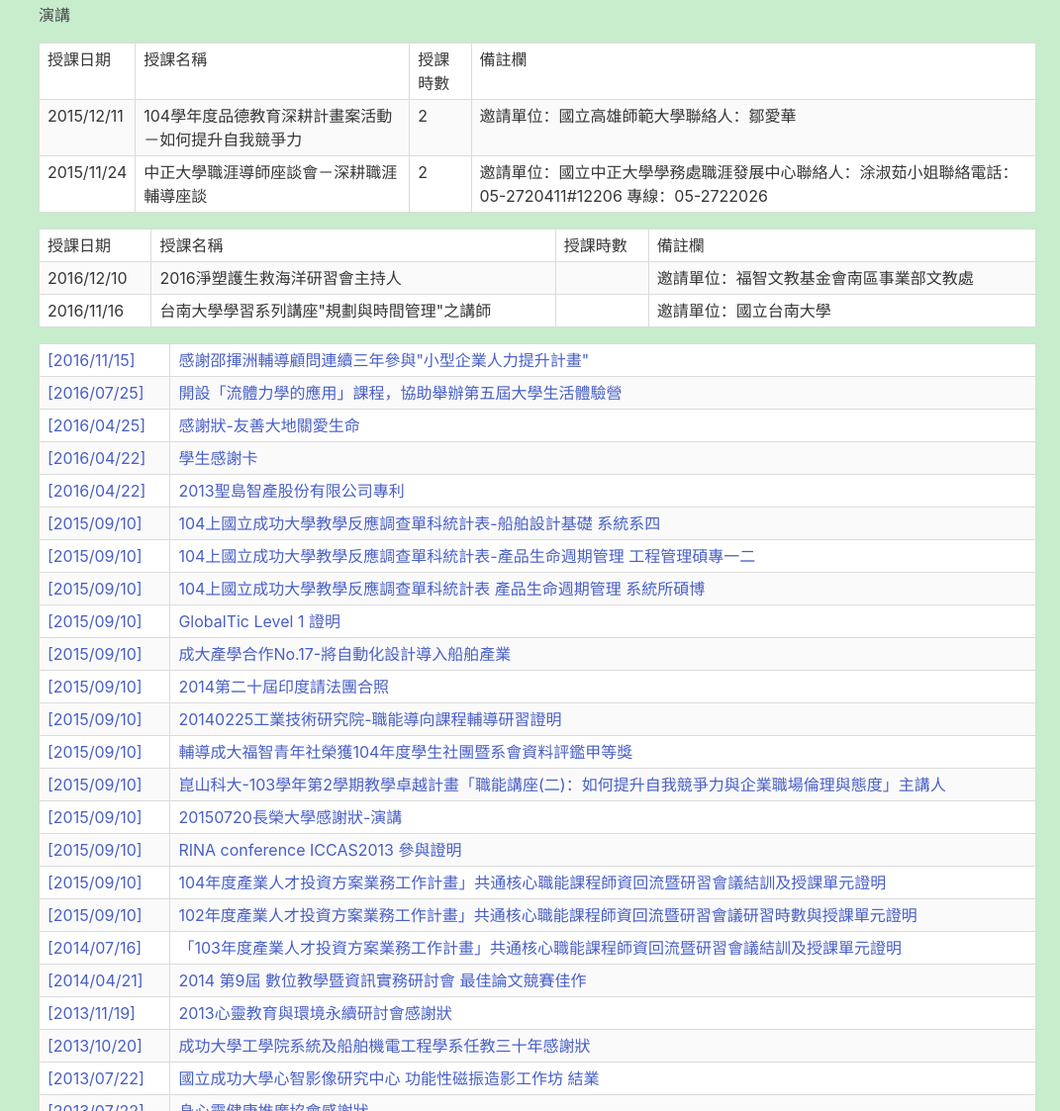
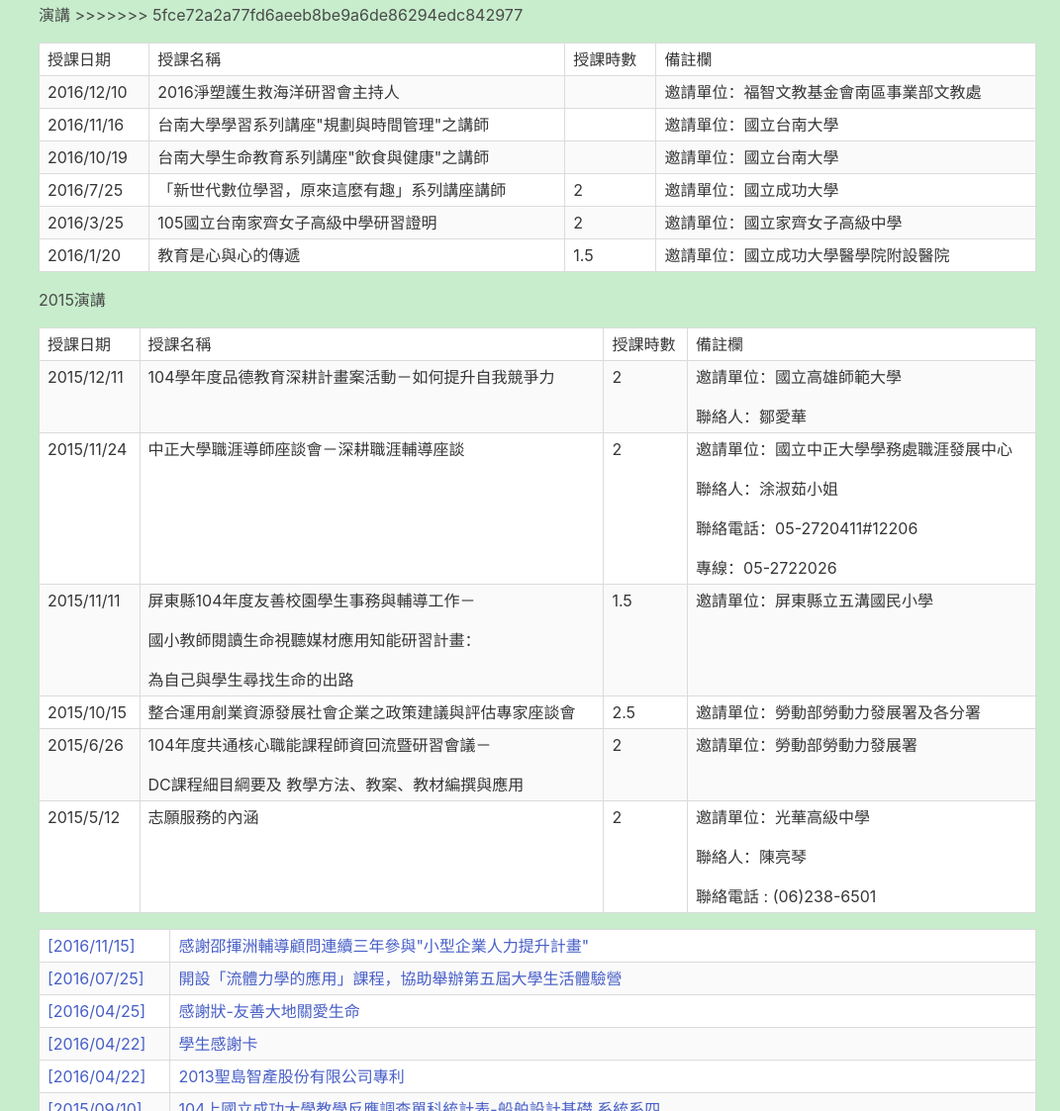
Before and after one commit to nmshaw000/nmshaw000.github.io, a plain HTML site: page personal/honor-and-reward/index.html in a window 1280 px wide. Shown: the part 972-2095 px from the top of the page at 99% size, without its empty margins (209-1280 px from the left). Drawn offline with nearby package versions, Linux system fonts and the light colour scheme.

Commit message:
Pushed by Travis CI

```diff
--- a/personal/honor-and-reward/index.html
+++ b/personal/honor-and-reward/index.html
@@ -119,7 +119,10 @@
     <aside><div class="is-pulled-left">
       <span>翻譯</span>:&nbsp;<a href="https://nmshaw000.github.io/en/personal/honor-and-reward/">English</a>&nbsp;</div><div class="is-pulled-right"><a href="https://github.com/nmshaw000/nmshaw/tree/master/content/articles/zh/personal/honor-and-reward.rst">在Github上編輯</a></div></aside>
     <hr>
-    <div class="main-content"><p>個人簡介 – 經歷</p>
+    <div class="main-content"><p>&lt;&lt;&lt;&lt;&lt;&lt;&lt; HEAD
+2016演講
+=======
+個人簡介 – 經歷</p>
 <table border="1" class="table is-bordered is-striped is-narrow docutils">
 <colgroup>
 <col width="25%" />
@@ -185,32 +188,8 @@
 </tr>
 </tbody>
 </table>
-<p>演講</p>
-<table border="1" class="table is-bordered is-striped is-narrow docutils">
-<colgroup>
-<col width="25%" />
-<col width="25%" />
-<col width="25%" />
-<col width="25%" />
-</colgroup>
-<tbody valign="top">
-<tr><td>授課日期</td>
-<td>授課名稱</td>
-<td>授課時數</td>
-<td>備註欄</td>
-</tr>
-<tr><td>2015/12/11</td>
-<td>104學年度品德教育深耕計畫案活動－如何提升自我競爭力</td>
-<td>2</td>
-<td>邀請單位：國立高雄師範大學聯絡人：鄒愛華</td>
-</tr>
-<tr><td>2015/11/24</td>
-<td>中正大學職涯導師座談會－深耕職涯輔導座談</td>
-<td>2</td>
-<td>邀請單位：國立中正大學學務處職涯發展中心聯絡人：涂淑茹小姐聯絡電話：05-2720411#12206 專線：05-2722026</td>
-</tr>
-</tbody>
-</table>
+<p>演講
+&gt;&gt;&gt;&gt;&gt;&gt;&gt; 5fce72a2a77fd6aeeb8be9a6de86294edc842977</p>
 <table border="1" class="table is-bordered is-striped is-narrow docutils">
 <colgroup>
 <col width="25%" />
@@ -233,6 +212,86 @@
 <td>台南大學學習系列講座&quot;規劃與時間管理&quot;之講師</td>
 <td>&nbsp;</td>
 <td>邀請單位：國立台南大學</td>
+</tr>
+<tr><td>2016/10/19</td>
+<td>台南大學生命教育系列講座&quot;飲食與健康&quot;之講師</td>
+<td>&nbsp;</td>
+<td>邀請單位：國立台南大學</td>
+</tr>
+<tr><td>2016/7/25</td>
+<td>「新世代數位學習，原來這麼有趣」系列講座講師</td>
+<td>2</td>
+<td>邀請單位：國立成功大學</td>
+</tr>
+<tr><td>2016/3/25</td>
+<td>105國立台南家齊女子高級中學研習證明</td>
+<td>2</td>
+<td>邀請單位：國立家齊女子高級中學</td>
+</tr>
+<tr><td>2016/1/20</td>
+<td>教育是心與心的傳遞</td>
+<td>1.5</td>
+<td>邀請單位：國立成功大學醫學院附設醫院</td>
+</tr>
+</tbody>
+</table>
+<p>2015演講</p>
+<table border="1" class="table is-bordered is-striped is-narrow docutils">
+<colgroup>
+<col width="25%" />
+<col width="25%" />
+<col width="25%" />
+<col width="25%" />
+</colgroup>
+<tbody valign="top">
+<tr><td>授課日期</td>
+<td>授課名稱</td>
+<td>授課時數</td>
+<td>備註欄</td>
+</tr>
+<tr><td>2015/12/11</td>
+<td>104學年度品德教育深耕計畫案活動－如何提升自我競爭力</td>
+<td>2</td>
+<td><p class="first">邀請單位：國立高雄師範大學</p>
+<p class="last">聯絡人：鄒愛華</p>
+</td>
+</tr>
+<tr><td>2015/11/24</td>
+<td>中正大學職涯導師座談會－深耕職涯輔導座談</td>
+<td>2</td>
+<td><p class="first">邀請單位：國立中正大學學務處職涯發展中心</p>
+<p>聯絡人：涂淑茹小姐</p>
+<p>聯絡電話：05-2720411#12206</p>
+<p class="last">專線：05-2722026</p>
+</td>
+</tr>
+<tr><td>2015/11/11</td>
+<td><p class="first">屏東縣104年度友善校園學生事務與輔導工作－</p>
+<p>國小教師閱讀生命視聽媒材應用知能研習計畫：</p>
+<p class="last">為自己與學生尋找生命的出路</p>
+</td>
+<td>1.5</td>
+<td>邀請單位：屏東縣立五溝國民小學</td>
+</tr>
+<tr><td>2015/10/15</td>
+<td>整合運用創業資源發展社會企業之政策建議與評估專家座談會</td>
+<td>2.5</td>
+<td>邀請單位：勞動部勞動力發展署及各分署</td>
+</tr>
+<tr><td>2015/6/26</td>
+<td><p class="first">104年度共通核心職能課程師資回流暨研習會議－</p>
+<p class="last">DC課程細目綱要及 教學方法、教案、教材編撰與應用</p>
+</td>
+<td>2</td>
+<td>邀請單位：勞動部勞動力發展署</td>
+</tr>
+<tr><td>2015/5/12</td>
+<td>志願服務的內涵</td>
+<td>2</td>
+<td><p class="first">邀請單位：光華高級中學</p>
+<p>聯絡人：陳亮琴</p>
+<p class="last">聯絡電話 : (06)238-6501</p>
+</td>
 </tr>
 </tbody>
 </table>
```
